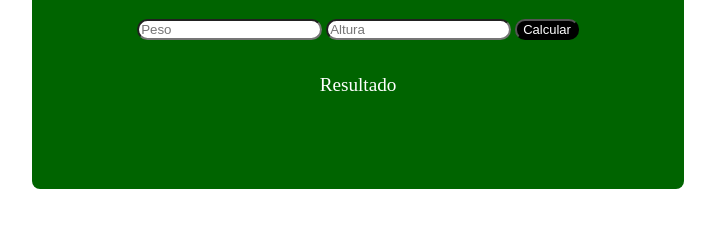
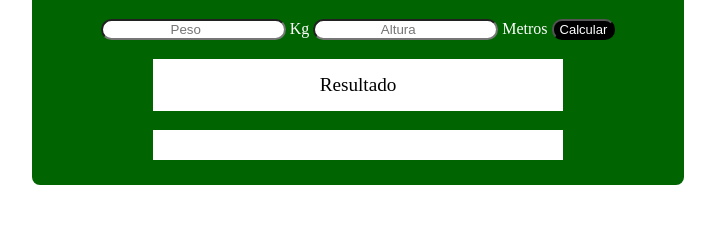
Before and after one commit to ingHaroldRico/Calculadora_del_ICM, a plain HTML site: page index.html in a window 1280 px wide. Shown: the part 311-538 px from the top of the page, without its empty margins (282-997 px from the left). Drawn offline with Linux system fonts and the light colour scheme.

Commit message:
Profe lo mejore

```diff
--- a/index.html
+++ b/index.html
@@ -9,8 +9,8 @@
 <body>
   <div class="contenedor">
       <h1>Calculadora del ICM</h1>
-      <input type="number" id="peso" placeholder="Peso">
-      <input type="number" id="altura" placeholder="Altura">
+      <input type="number" id="peso" placeholder="Peso"> <span> Kg</span>
+      <input type="number" id="altura" placeholder="Altura"><span> Metros</span>
       <button onclick="icm()">Calcular</button>
 
       <p id="resultado">Resultado</p>
--- a/script.js
+++ b/script.js
@@ -16,34 +16,43 @@ function icm(){
         if(resul <=16){
              resultado.innerText="El ICM es "+resul
              desc.innerText="Estas en Desnitrución Severa"
+             desc.style.color='red'
+
         }
         else if(resul>16.1 && resul<=18.4){
              resultado.innerText="El ICM es "+resul
              desc.innerText="Estas en Desnitrución Moderada"
+             desc.style.color='orangered'
         }
         else if(resul>18.5 && resul<=22){
              resultado.innerText="El ICM es "+resul
              desc.innerText="Estas en Bajo de Peso"
+             desc.style.color='orange'
         }
         else if(resul>22.1 && resul<=24.9){
              resultado.innerText="El ICM es "+resul
              desc.innerText="Estas en Peso Normal"
+             desc.style.color='green'
         }
         else if(resul>25 && resul<=29.9){
              resultado.innerText="El ICM es "+resul
              desc.innerText="Estas en Sobrepeso"
+             desc.style.color='orenge'
         }
          else if(resul>30 && resul<=34.9){
              resultado.innerText="El ICM es "+resul
              desc.innerText="Estas en Obesidad tipo I "
+             desc.style.color='orengered'
          }
          else if(resul>35 && resul<=39.9){
              resultado.innerText="El ICM es "+resul
              desc.innerText="Estas en Obesidad tipo II "
+             desc.style.color='darkred'
          }
           else if(resul>40){
              resultado.innerText="El ICM es "+resul
              desc.innerText="Estas en Obesidad tipo III "
+             desc.style.color='red'
          }
     }
 
--- a/style.css
+++ b/style.css
@@ -1,7 +1,7 @@
 div{
    background-color: darkgreen;
    width: 50%;
-   padding: 5%;
+   padding: 8%;
    text-align: center;
    border-radius: 8px;
    color: white;
@@ -10,10 +10,17 @@ div{
    padding: 10px;
    margin: 0 auto;
    margin-top: 30vh;
+   padding-bottom: 2%;
+
 }
 p  {
+    margin: 0 auto;
+    margin-top: 3%;
     font-size: larger;
     padding: 15px;
+    background-color: white;
+    color: black;
+    width: 60%;
 }
 button{
     font-size: small;
@@ -23,4 +30,5 @@ button{
 }
 input{
     border-radius: 50px;
+    text-align: center;
 }
```
